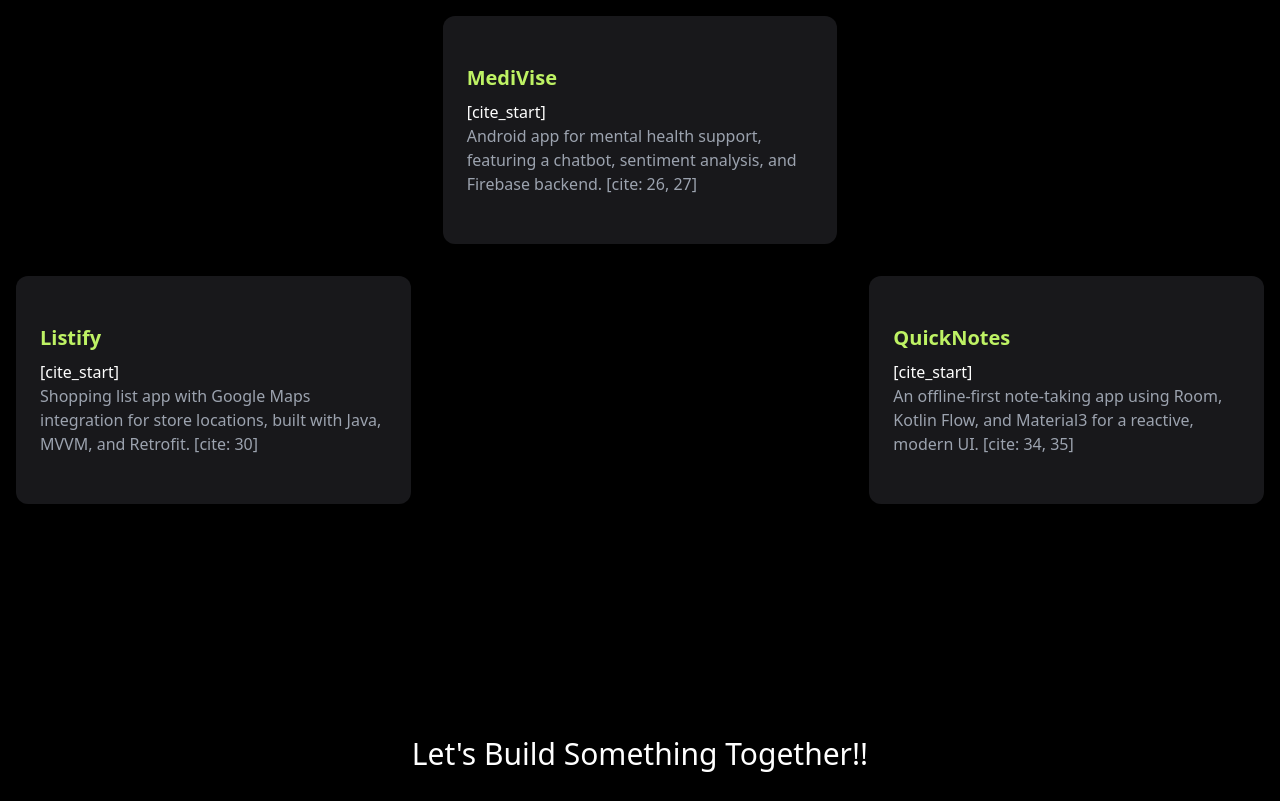
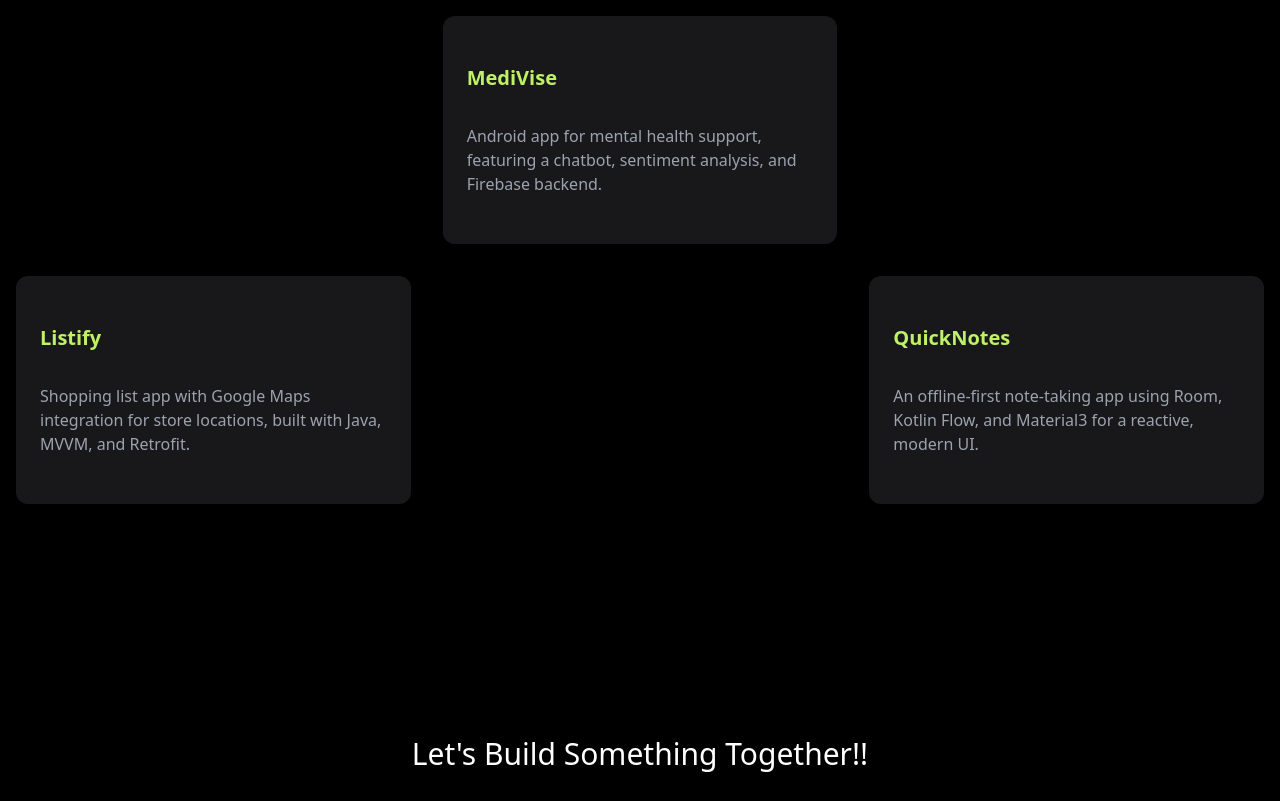
Before and after one commit to AdityaBharde/portfolio, a plain HTML site: page index.html in a window 1280 px wide. Shown: the part 1500-2301 px from the top of the page. Drawn offline with nearby package versions, Linux system fonts and the light colour scheme.

Commit message:
Update index.html

```diff
--- a/index.html
+++ b/index.html
@@ -69,15 +69,15 @@
       <div class="grid md:grid-cols-3 gap-8">
         <div class="bg-zinc-900 p-6 rounded-xl hover:shadow-lg transition-transform hover:scale-105">
           <h3 class="text-xl text-lime-300 font-bold mb-2">MediVise</h3>
-[cite_start]          <p class="text-gray-400">Android app for mental health support, featuring a chatbot, sentiment analysis, and Firebase backend. [cite: 26, 27]</p>
+         <p class="text-gray-400">Android app for mental health support, featuring a chatbot, sentiment analysis, and Firebase backend.</p>
         </div>
         <div class="bg-zinc-900 p-6 rounded-xl hover:shadow-lg transition-transform hover:scale-105">
           <h3 class="text-xl text-lime-300 font-bold mb-2">Listify</h3>
-[cite_start]          <p class="text-gray-400">Shopping list app with Google Maps integration for store locations, built with Java, MVVM, and Retrofit. [cite: 30]</p>
+        <p class="text-gray-400">Shopping list app with Google Maps integration for store locations, built with Java, MVVM, and Retrofit.</p>
         </div>
         <div class="bg-zinc-900 p-6 rounded-xl hover:shadow-lg transition-transform hover:scale-105">
           <h3 class="text-xl text-lime-300 font-bold mb-2">QuickNotes</h3>
-[cite_start]          <p class="text-gray-400">An offline-first note-taking app using Room, Kotlin Flow, and Material3 for a reactive, modern UI. [cite: 34, 35]</p>
+       <p class="text-gray-400">An offline-first note-taking app using Room, Kotlin Flow, and Material3 for a reactive, modern UI.</p>
         </div>
       </div>
     </section>
```
